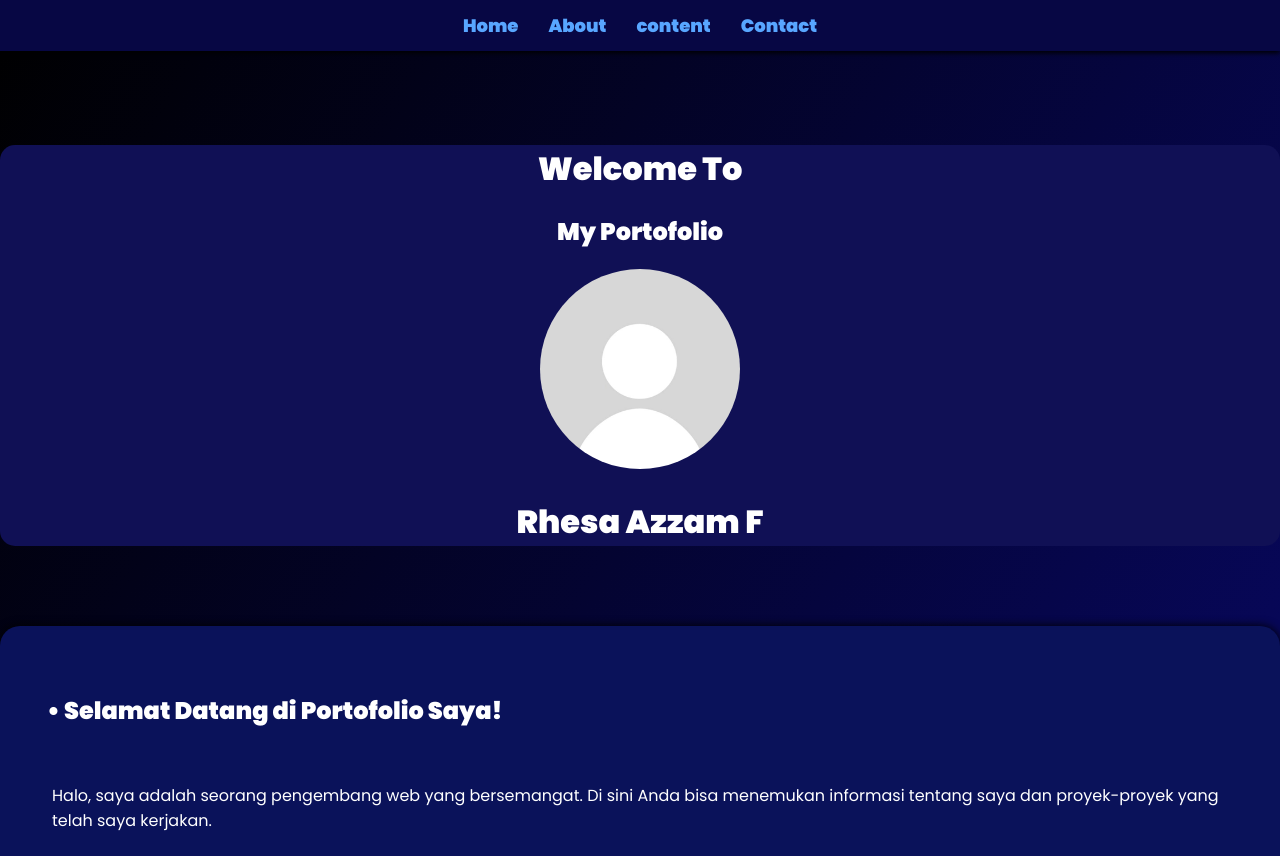
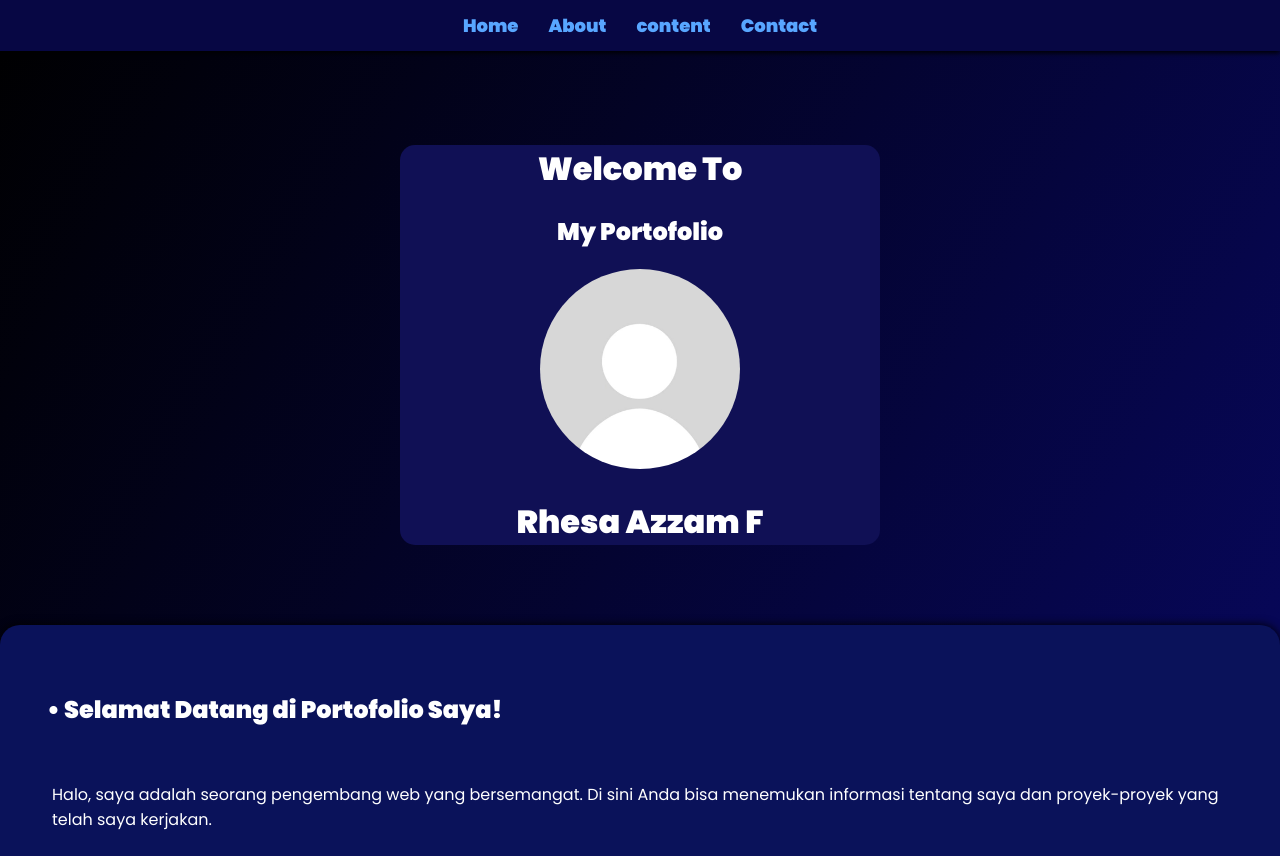
Before and after one commit to rhesaazzam-debug/Portofolio2, a plain HTML site: page index.html in a window 1280 px wide. Shown: the top 856 px of the page. Drawn offline with Linux system fonts and the light colour scheme.

Commit message:
Add files via upload

```diff
--- a/style.css
+++ b/style.css
@@ -9,8 +9,8 @@ body{
 
 .box{
     background: rgb(16, 16, 85);
-    height: ;
-    width: ;
+    height: 25rem;
+    width: 30rem;
     margin: 80px auto;
     border-radius: 15px;
     padding: ;
```
